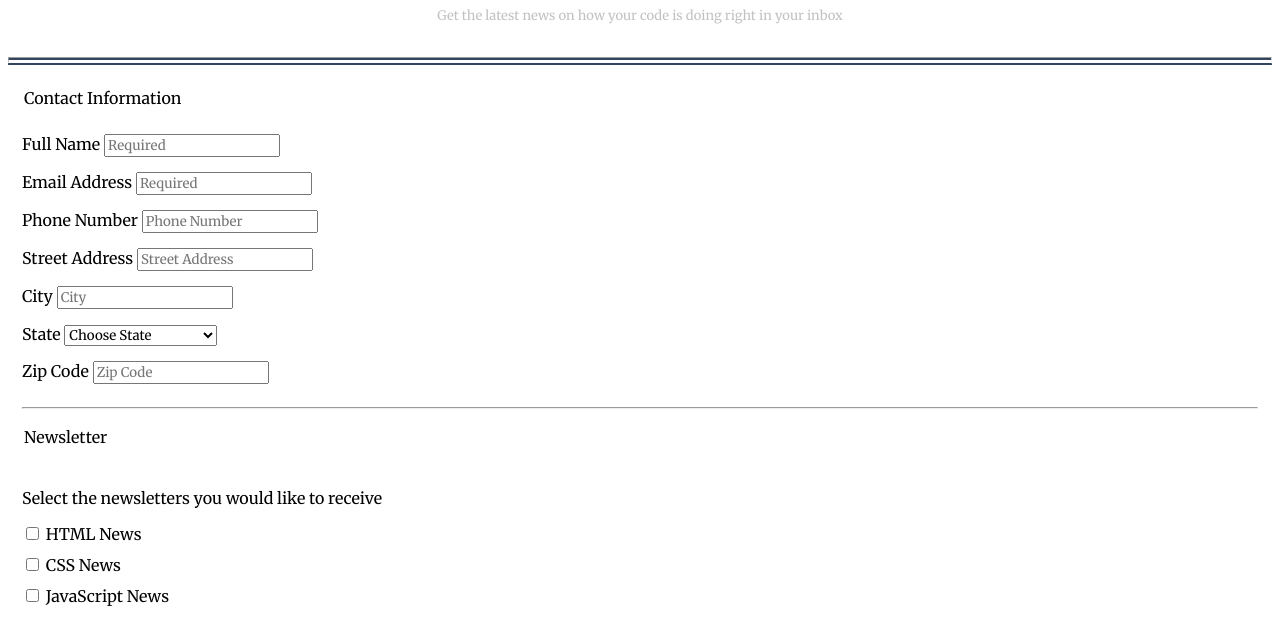
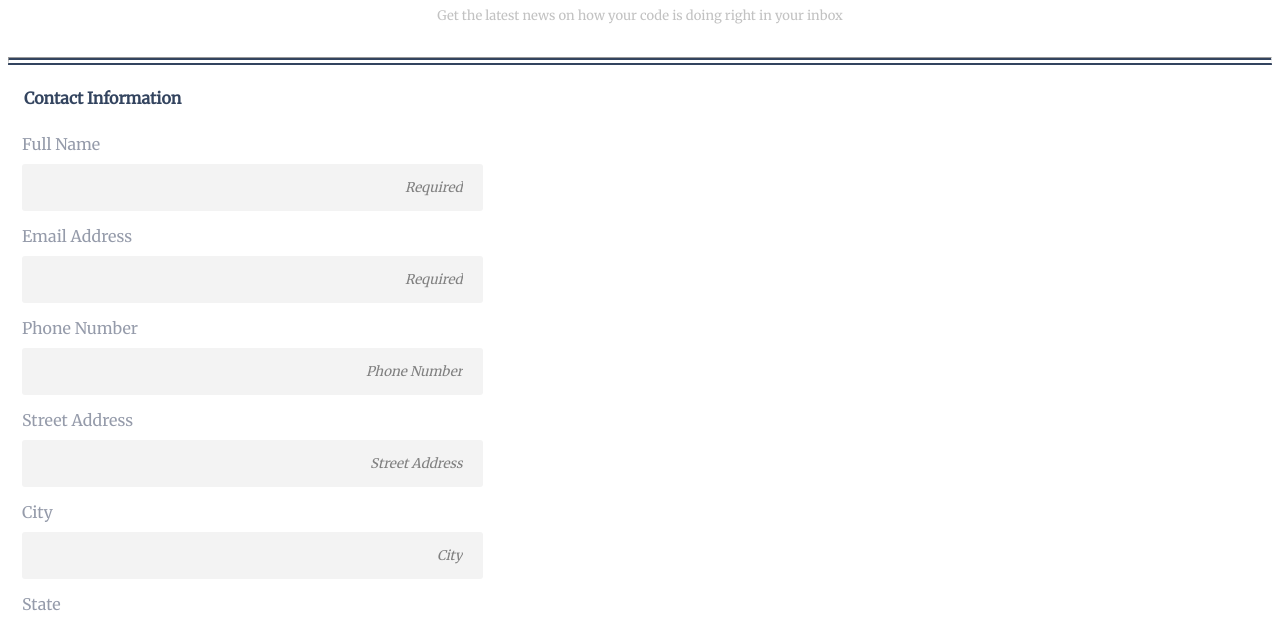
Before and after one commit to joshres/online_registration_form, a plain HTML site: page index.html in a window 1280 px wide. Shown: the part 107-728 px from the top of the page. Drawn offline with Linux system fonts and the light colour scheme.

Commit message:
added more styling to form

```diff
--- a/css/styles.css
+++ b/css/styles.css
@@ -1,4 +1,5 @@
 * {
+    box-sizing: border-box;
     font-family: "Merriweather", sans-serif;
 }
 
@@ -42,9 +43,7 @@ Main
 *********/
 
 form {
-    display:flex;
-    flex-direction: column;
-    justify-content: space-between;
+    display: inline-block;
     padding-top: 15px;
 }
 
@@ -52,14 +51,42 @@ fieldset {
     border: none;
 }
 
-legend {
-    padding-bottom: 20px
+fieldset p {
+    color: rgb(135, 142, 158);
 }
 
-input, select{
-    margin-bottom: 15px;
+.legend {
+    padding-bottom: 20px;
+    color: rgb(51, 68, 95);
+    font-size: medium;
+    font-weight: bold;
+}
+
+input[type=text], input[type=email], input[type=tel], select {
+    border: none;
+    border-radius: 3px;
+    width: 100%;
+    padding: 15px 20px;
+    margin: 10px 0 15px 0;
+    background-color: rgb(243, 243, 243);
+}
+
+select {
+    font-style: italic;
+    color: rgb(170, 170, 170);
 }
 
 label {
-    margin-bottom: 10px;
+    margin-top: 10px;
+    color: rgb(149, 155, 170);
 }
+
+::placeholder {
+    font-style: italic;
+    text-align: right;
+    color: rgb(128, 128, 128);
+}
+
+textarea {
+    resize: none;
+}
--- a/index.html
+++ b/index.html
@@ -21,7 +21,7 @@
     <main>
         <form>
             <fieldset>
-                <legend>Contact Information</legend>
+                <legend class="legend">Contact Information</legend>
                     <div>
                         <label for="fname">Full Name</label>
                         <input type="text" id="fname" name="fname" placeholder="Required" required>
@@ -109,7 +109,7 @@
 
 
             <fieldset>
-                <legend>Newsletter</legend>
+                <legend class="legend">Newsletter</legend>
                     <div>
                         <p>Select the newsletters you would like to receive</p>
                             <div>
@@ -139,9 +139,10 @@
             </fieldset>
 
             <fieldset>
-                <p>Other topics you'd like to hear about</p>
+                <!-- <p>Other topics you'd like to hear about</p> -->
                     <div>
-                        <textarea placeholder="Enter text here"></textarea>
+                        <label for="user_response">Other topics you'd like to hear about</label>
+                        <textarea id="user_response" name="user_response" placeholder="Enter text here"></textarea>
                     </div>
             </fieldset>
 
```
